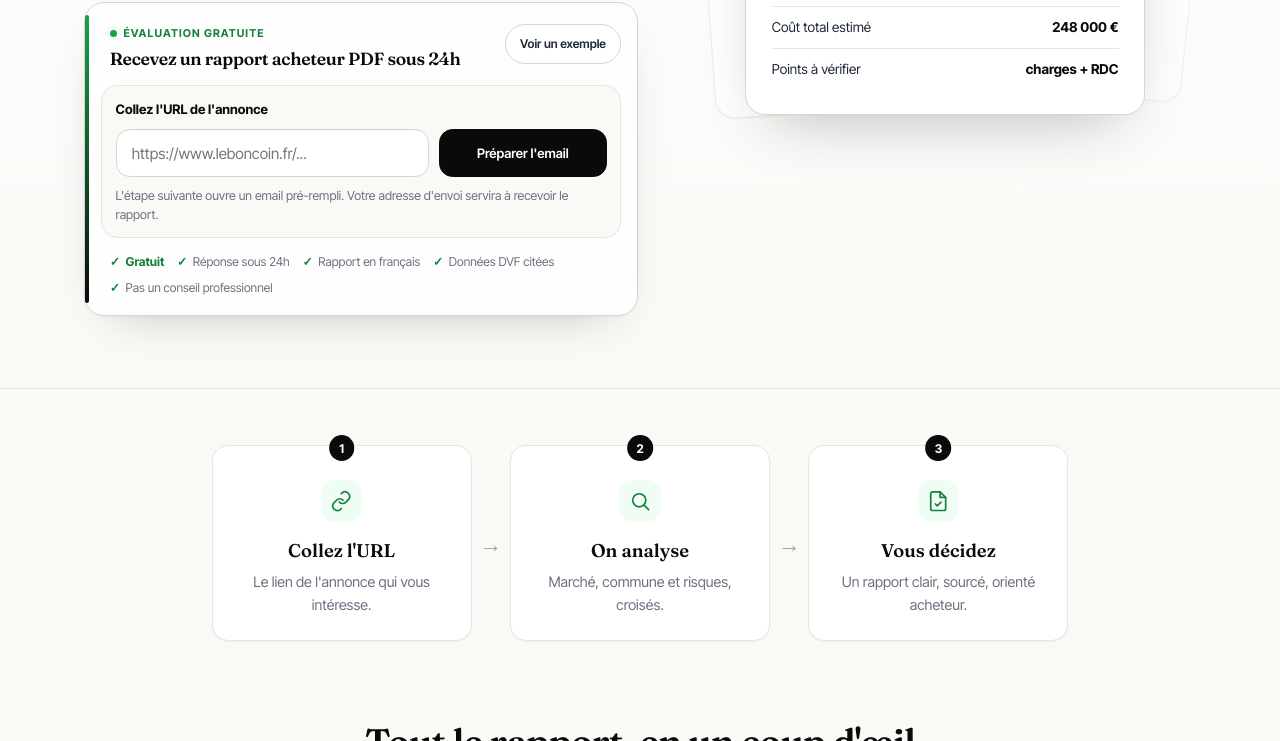
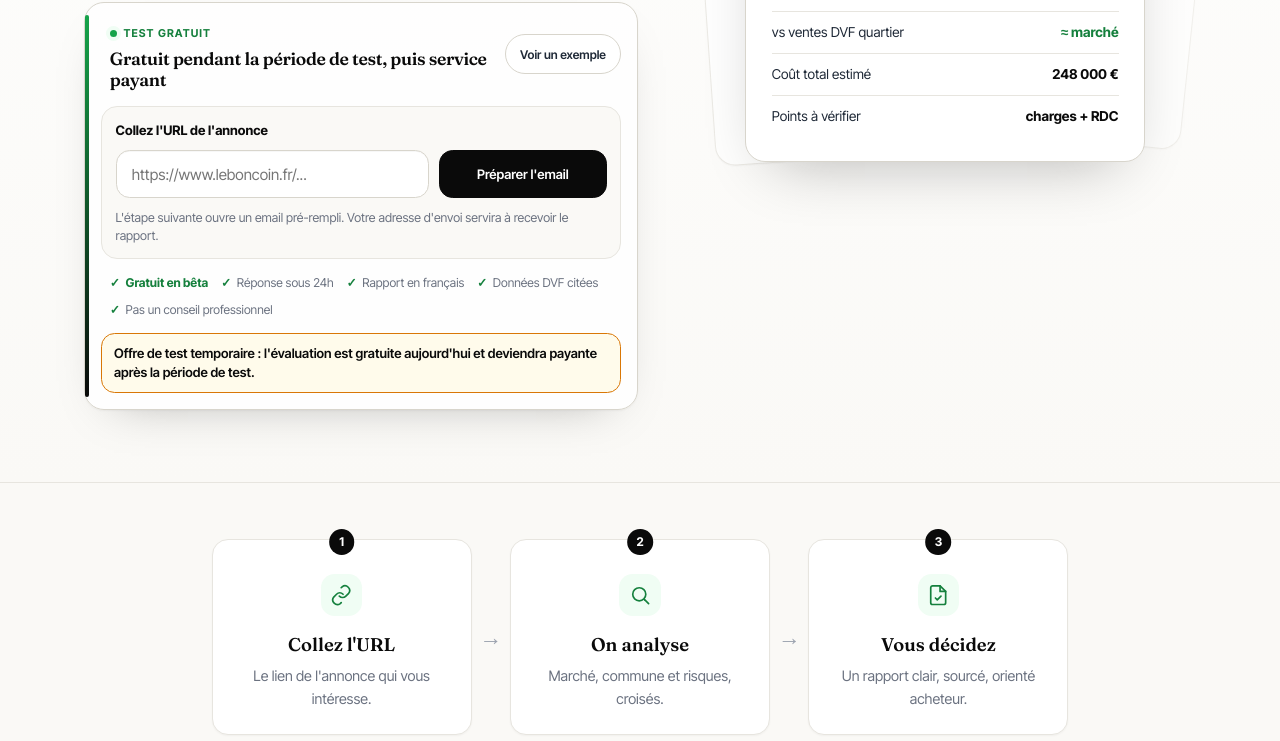
Before and after one commit to luongnv89/immo-evals, a plain HTML site: page index.html in a window 1280 px wide. Shown: the part 573-1314 px from the top of the page. Drawn offline with Linux system fonts and the light colour scheme.

Commit message:
copy: clarify temporary free beta pricing
- Highlight that free evaluations are during the test period
- Note service will become paid after beta
- Update modal and final CTA pricing copy

```diff
--- a/assets/mailto.js
+++ b/assets/mailto.js
@@ -58,7 +58,7 @@
     '<div class="url-modal__dialog" role="dialog" aria-modal="true" aria-labelledby="url-modal-title">',
     '  <button type="button" class="url-modal__close" data-close aria-label="Fermer">&times;</button>',
     '  <h2 class="url-modal__title" id="url-modal-title">Évaluer mon annonce</h2>',
-    '  <p class="url-modal__lede">Collez le lien de l’annonce. On vous répondra par email (adresse d’envoi utilisée pour la réponse).</p>',
+    '  <p class="url-modal__lede">Collez le lien de l’annonce. Gratuit pendant la période de test, puis service payant. On vous répondra par email (adresse d’envoi utilisée pour la réponse).</p>',
     '  <form class="url-modal__form" novalidate>',
     '    <div class="url-modal__field">',
     '      <label for="url-modal-url">URL de l’annonce</label>',
--- a/assets/site.css
+++ b/assets/site.css
@@ -1177,6 +1177,17 @@ body.report-view .site-top .sample-note {
   color: var(--leafdeep);
   font-weight: 800;
 }
+.lp-request-card__notice {
+  margin: 0.75rem 0 0;
+  padding: 0.65rem 0.75rem;
+  border: 1px solid var(--warn);
+  border-radius: 0.85rem;
+  background: var(--warnsoft);
+  color: var(--ink);
+  font-size: 0.82rem;
+  font-weight: 600;
+  line-height: 1.45;
+}
 
 /* hero visual: stacked report preview */
 .lp-hero__visual {
--- a/index.html
+++ b/index.html
@@ -91,8 +91,8 @@
           <div class="lp-request-card">
             <div class="lp-request-card__head">
               <div>
-                <span class="lp-request-card__kicker">Évaluation gratuite</span>
-                <p class="lp-request-card__title">Recevez un rapport acheteur PDF sous 24h</p>
+                <span class="lp-request-card__kicker">Test gratuit</span>
+                <p class="lp-request-card__title">Gratuit pendant la période de test, puis service payant</p>
               </div>
               <a class="btn btn--ghost" href="reports/chelles-foch-maison-5-pieces.html">Voir un exemple</a>
             </div>
@@ -106,12 +106,13 @@
               <p class="lp-url-form__error" id="hero-listing-url-error" role="alert" hidden></p>
             </form>
             <div class="lp-request-card__proof" aria-label="Garanties du service">
-              <span><strong>Gratuit</strong></span>
+              <span><strong>Gratuit en bêta</strong></span>
               <span>Réponse sous 24h</span>
               <span>Rapport en français</span>
               <span>Données DVF citées</span>
               <span>Pas un conseil professionnel</span>
             </div>
+            <p class="lp-request-card__notice">Offre de test temporaire : l'évaluation est gratuite aujourd'hui et deviendra payante après la période de test.</p>
           </div>
         </div>
 
@@ -280,7 +281,7 @@
         </details>
         <details>
           <summary>Comment lancer une évaluation ?</summary>
-          <p>Cliquez « Évaluer mon annonce » : collez l'URL de l'annonce dans le formulaire, puis envoyez l'email (votre adresse d'envoi servira à la réponse). <strong>Service gratuit</strong>, réponse généralement sous <strong>24h</strong>, rapport livré par email au format <strong>PDF</strong>.</p>
+          <p>Cliquez « Évaluer mon annonce » : collez l'URL de l'annonce dans le formulaire, puis envoyez l'email (votre adresse d'envoi servira à la réponse). <strong>Service gratuit pendant la période de test</strong>, puis payant ensuite. Réponse généralement sous <strong>24h</strong>, rapport livré par email au format <strong>PDF</strong>.</p>
         </details>
       </div>
     </section>
@@ -292,7 +293,7 @@
         <p>Envoyez-nous le lien. On vous répond avec le rapport.</p>
         <div class="lp-cta__action">
           <a class="btn btn--primary btn--lg" href="#" data-mailto-cta>Envoyer l'URL de mon annonce</a>
-          <p class="lp-cta__note"><span class="lp-badge">Gratuit</span> · Réponse sous 24h · Rapport PDF</p>
+          <p class="lp-cta__note"><span class="lp-badge">Gratuit en bêta</span> · Deviendra payant après test · Réponse sous 24h · Rapport PDF</p>
         </div>
       </div>
     </section>
```
